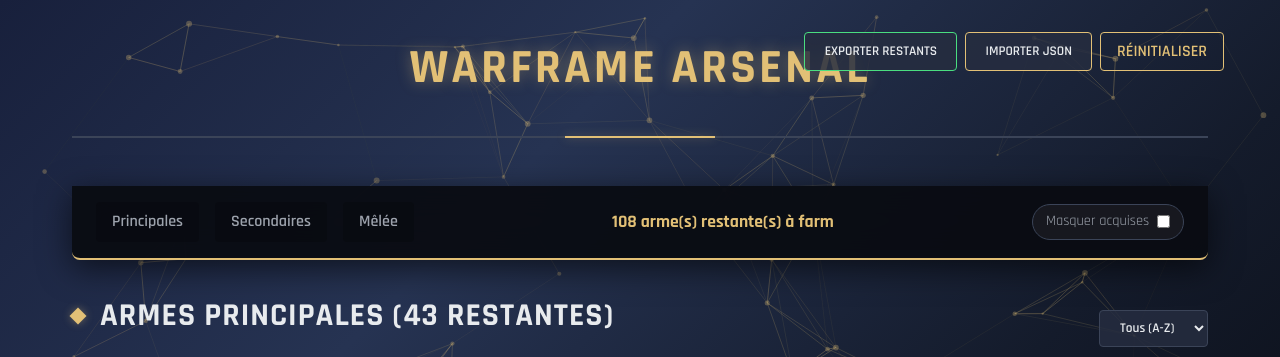
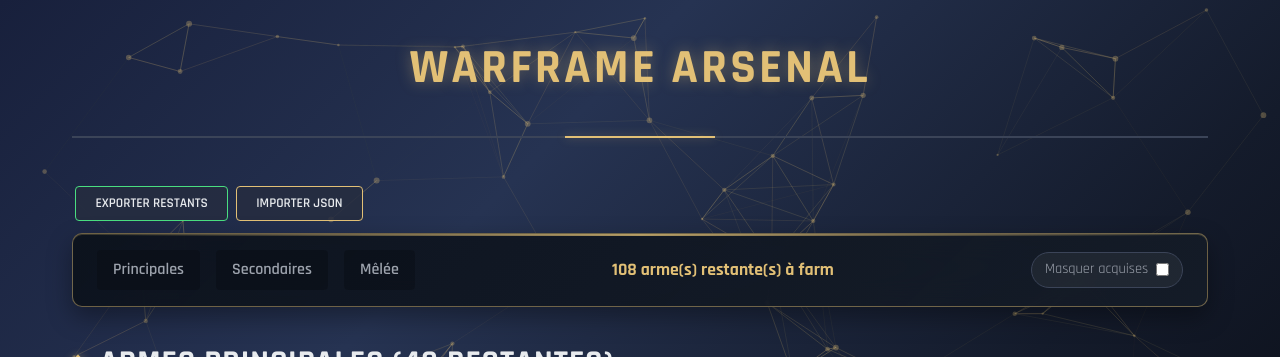
Before and after one commit to Maxime272003/warframe-tracker, a React (Vite) app: page / in a window 1280 px wide. Shown: the top 357 px of the page. Built offline with nearby package versions, Linux system fonts and the light colour scheme.

Commit message:
feat: refactor header actions for improved layout and styling

```diff
--- a/src/App.css
+++ b/src/App.css
@@ -11,27 +11,21 @@
   padding-bottom: 1.5rem;
   position: relative;
   min-height: 80px;
-  display: flex;
-  flex-direction: column;
-  align-items: center;
-  justify-content: center;
 }
 
-.top-actions {
-  position: absolute;
-  top: 0;
-  right: -1rem; /* Push it further out against the container padding */
+.pre-sticky-actions {
   display: flex;
+  justify-content: flex-start;
+  align-items: center;
   gap: 0.5rem;
-  padding: 0;
+  margin-bottom: 0.75rem;
+  padding-left: 0.2rem;
 }
 
 @media (max-width: 900px) {
-  .top-actions {
-    position: static;
-    margin-top: 1rem;
+  .pre-sticky-actions {
     flex-wrap: wrap;
-    justify-content: center;
+    justify-content: flex-start;
   }
 }
 
@@ -70,19 +64,29 @@
   align-items: center;
   gap: 1rem;
   margin-bottom: 2rem;
-  /* Differentiate from cards */
-  background: rgba(10, 12, 18, 0.95);
+  background: linear-gradient(135deg, rgba(12, 18, 27, 0.94) 0%, rgba(21, 28, 39, 0.9) 100%);
   padding: 1rem 1.5rem;
-  border-radius: 0 0 8px 8px; /* Slightly different rounded corners */
-  border: none;
-  border-bottom: 2px solid var(--wf-accent-gold);
-  box-shadow: 0 8px 32px rgba(0, 0, 0, 0.6);
+  border-radius: 10px;
+  border: 1px solid rgba(226, 192, 118, 0.45);
+  box-shadow: 0 10px 24px rgba(0, 0, 0, 0.35), inset 0 1px 0 rgba(226, 192, 118, 0.2);
+  position: relative;
 
   /* Sticky behavior */
   position: sticky;
+  top: 0.5rem;
+  z-index: 50;
+  backdrop-filter: blur(14px) saturate(130%);
+}
+
+.controls::before {
+  content: '';
+  position: absolute;
   top: 0;
-  z-index: 50;
-  backdrop-filter: blur(15px);
+  left: 1.5rem;
+  right: 1.5rem;
+  height: 2px;
+  background: linear-gradient(90deg, transparent 0%, rgba(226, 192, 118, 0.75) 50%, transparent 100%);
+  pointer-events: none;
 }
 
 .top-nav {
@@ -151,24 +155,6 @@
   font-size: 1.1rem;
   font-weight: 700;
   color: var(--wf-accent-gold);
-}
-
-.reset-button {
-  background: transparent;
-  color: var(--wf-accent-gold);
-  border: 1px solid var(--wf-accent-gold);
-  padding: 0.5rem 1rem;
-  font-size: 1rem;
-  font-weight: 600;
-  text-transform: uppercase;
-  border-radius: 4px;
-  transition: all 0.2s ease;
-}
-
-.reset-button:hover {
-  background: var(--wf-accent-gold);
-  color: var(--wf-bg-dark);
-  box-shadow: 0 0 15px var(--wf-accent-glow);
 }
 
 .category-section {
--- a/src/App.tsx
+++ b/src/App.tsx
@@ -88,12 +88,6 @@
       else next.add(weapon);
       return next;
     });
-  };
-
-  const resetProgress = () => {
-    if (confirm("Voulez-vous vraiment réinitialiser toute votre progression ?")) {
-      setOwnedWeapons(new Set());
-    }
   };
 
   const allWeapons = [
@@ -190,7 +184,9 @@
       )}
       <header className="header">
         <h1 className="title">Warframe Arsenal</h1>
-        <div className="top-actions">
+      </header>
+
+      <div className="pre-sticky-actions">
         <button className="export-btn" onClick={exportRemainingJson}>
           Exporter Restants
         </button>
@@ -205,10 +201,7 @@
           onChange={handleFileUpload}
           className="file-input"
         />
-
-          <button className="reset-button" onClick={resetProgress}>Réinitialiser</button>
       </div>
-      </header>
 
       <div className="controls">
         <div className="top-nav">
```
Lines whose indentation alone changed are shown as unchanged.
